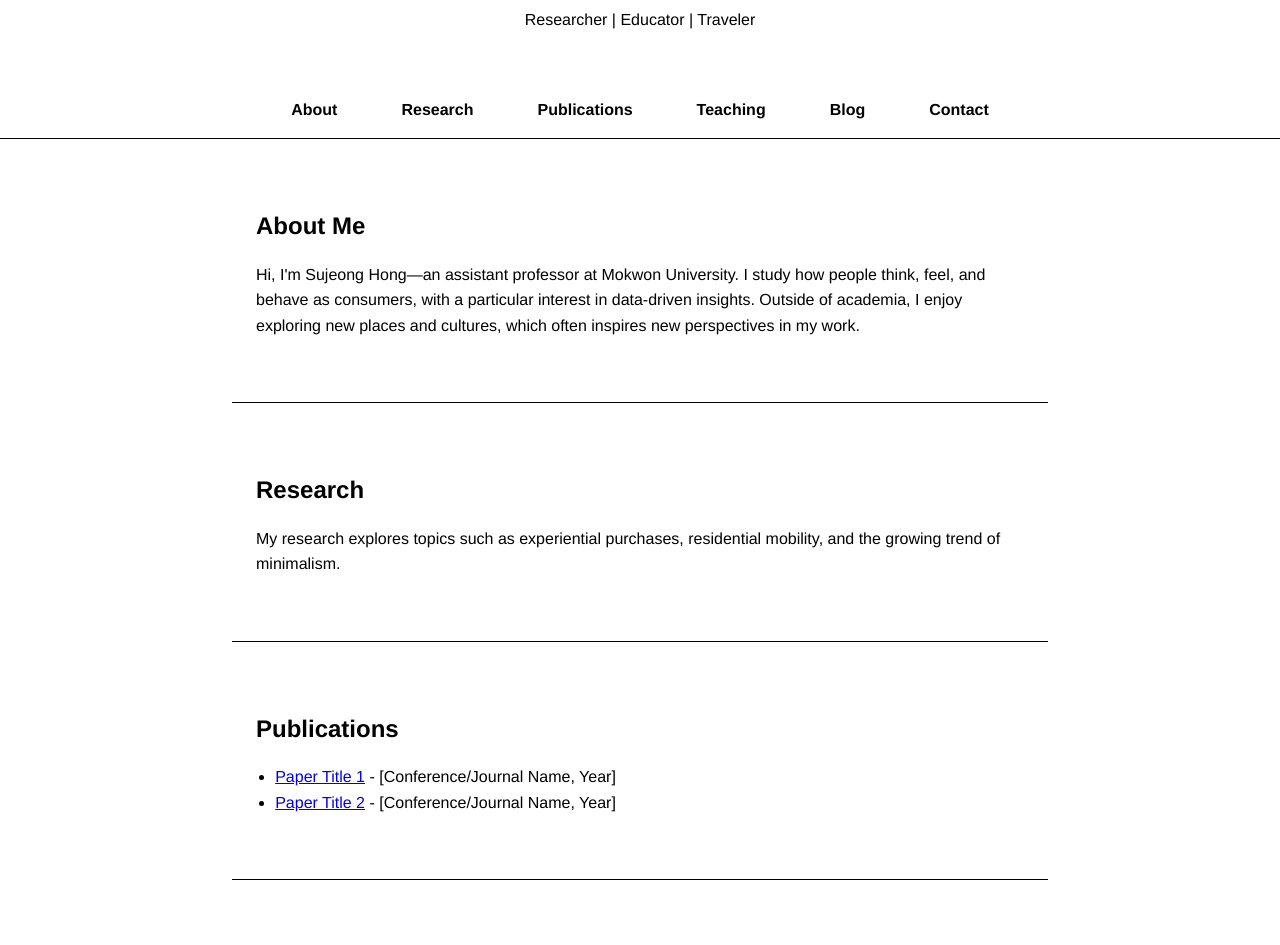
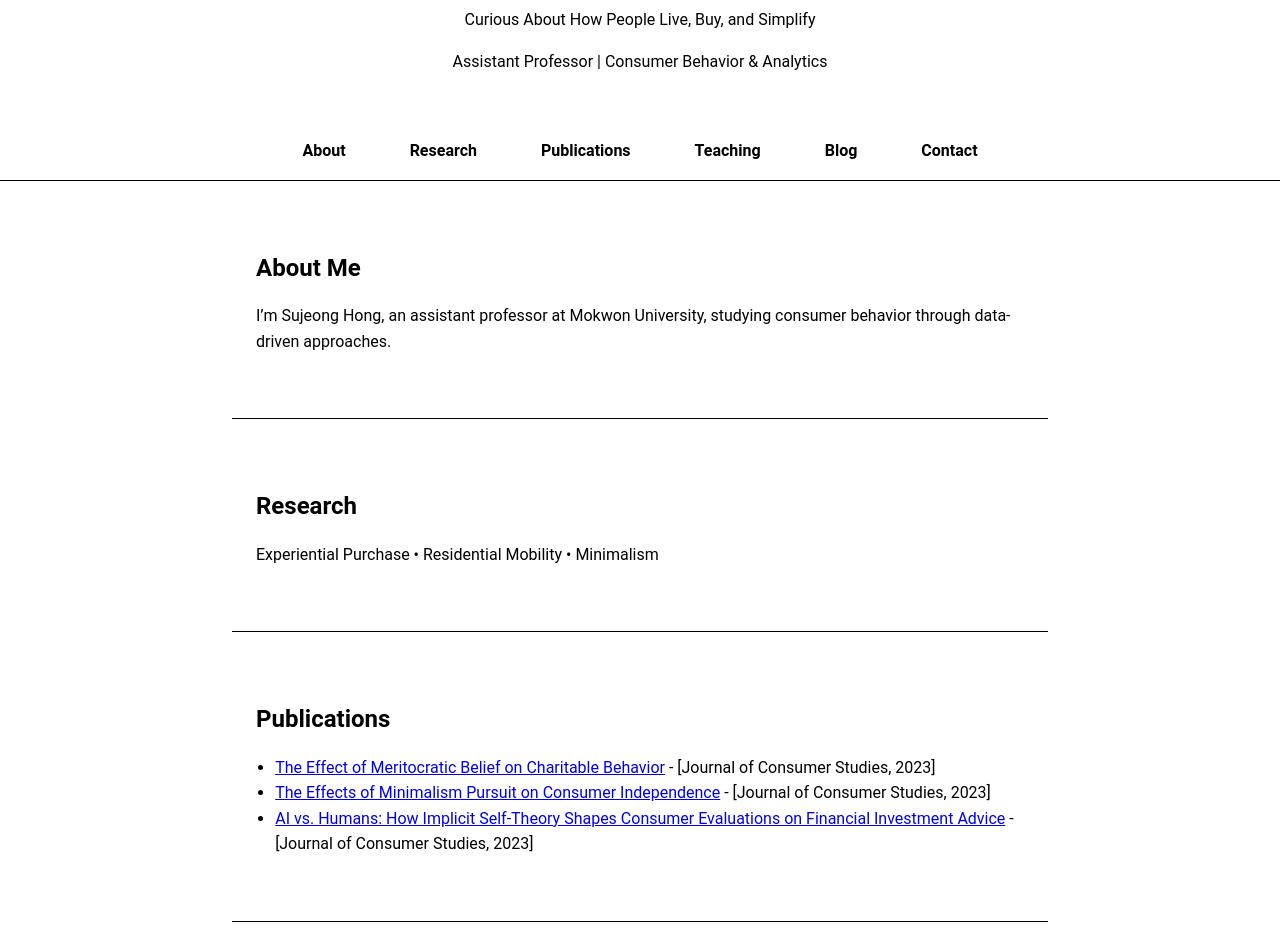
Before and after one commit to sujeong-h/sujeong-h.github.io, a plain HTML site: page index.html in a window 1280 px wide. Shown: the part 132-1077 px from the top of the page. Drawn offline with Linux system fonts and the light colour scheme.

Commit message:
Update index.html

```diff
--- a/index.html
+++ b/index.html
@@ -6,7 +6,7 @@
     <title>Sujeong Hong - Academic Homepage</title>
     <style>
         body {
-            font-family: 'Helvetica', sans-serif;
+            font-family: 'Roboto', sans-serif;
             margin: 0;
             background-color: #ffffff;
             color: #000000;
@@ -77,7 +77,8 @@
 <body>
     <header>
         <h1>Sujeong Hong</h1>
-        <p>Researcher | Educator | Traveler</p>
+        <p>Curious About How People Live, Buy, and Simplify</p>
+        <p>Assistant Professor | Consumer Behavior & Analytics</p>
     </header>
 
     <nav>
@@ -94,19 +95,20 @@
     <main>
         <section id="about" class="container">
             <h2>About Me</h2>
-            <p>Hi, I'm Sujeong Hong—an assistant professor at Mokwon University. I study how people think, feel, and behave as consumers, with a particular interest in data-driven insights. Outside of academia, I enjoy exploring new places and cultures, which often inspires new perspectives in my work.</p>
+            <p>I’m Sujeong Hong, an assistant professor at Mokwon University, studying consumer behavior through data-driven approaches.</p>
         </section>
 
         <section id="research" class="container">
             <h2>Research</h2>
-            <p>My research explores topics such as experiential purchases, residential mobility, and the growing trend of minimalism.</p>
+            <p>Experiential Purchase • Residential Mobility • Minimalism</p>
         </section>
 
         <section id="publications" class="container">
             <h2>Publications</h2>
             <ul>
-                <li><a href="link-to-paper-1.pdf" target="_blank">Paper Title 1</a> - [Conference/Journal Name, Year]</li>
-                <li><a href="link-to-paper-2.pdf" target="_blank">Paper Title 2</a> - [Conference/Journal Name, Year]</li>
+                <li><a href="link-to-paper-1.pdf" target="_blank">The Effect of Meritocratic Belief on Charitable Behavior</a> - [Journal of Consumer Studies, 2023]</li>
+                <li><a href="link-to-paper-1.pdf" target="_blank">The Effects of Minimalism Pursuit on Consumer Independence</a> - [Journal of Consumer Studies, 2023]</li>
+                <li><a href="link-to-paper-2.pdf" target="_blank">AI vs. Humans: How Implicit Self-Theory Shapes Consumer Evaluations on Financial Investment Advice</a> - [Journal of Consumer Studies, 2023]</li>
             </ul>
         </section>
 
@@ -131,8 +133,8 @@
         <section id="contact" class="container">
             <h2>Contact</h2>
             <p>Email: <a href="mailto:sujeongh@mokwon.ac.kr">sujeongh@mokwon.ac.kr</a></p>
-            <p>LinkedIn: <a href="https://linkedin.com/in/yourprofile" target="_blank">Your LinkedIn</a></p>
-            <p>Google Scholar: <a href="https://scholar.google.com/citations?user=your-user-id" target="_blank">Your Profile</a></p>
+            <p>LinkedIn: <a href="https://linkedin.com/in/sujeong-hong-0690b893" target="_blank">Your LinkedIn</a></p>
+            <p>Google Scholar: <a href="https://scholar.google.com/citations?user=s9Eh2E0AAAAJ&hl=en" target="_blank">Your Profile</a></p>
         </section>
     </main>
 
```
